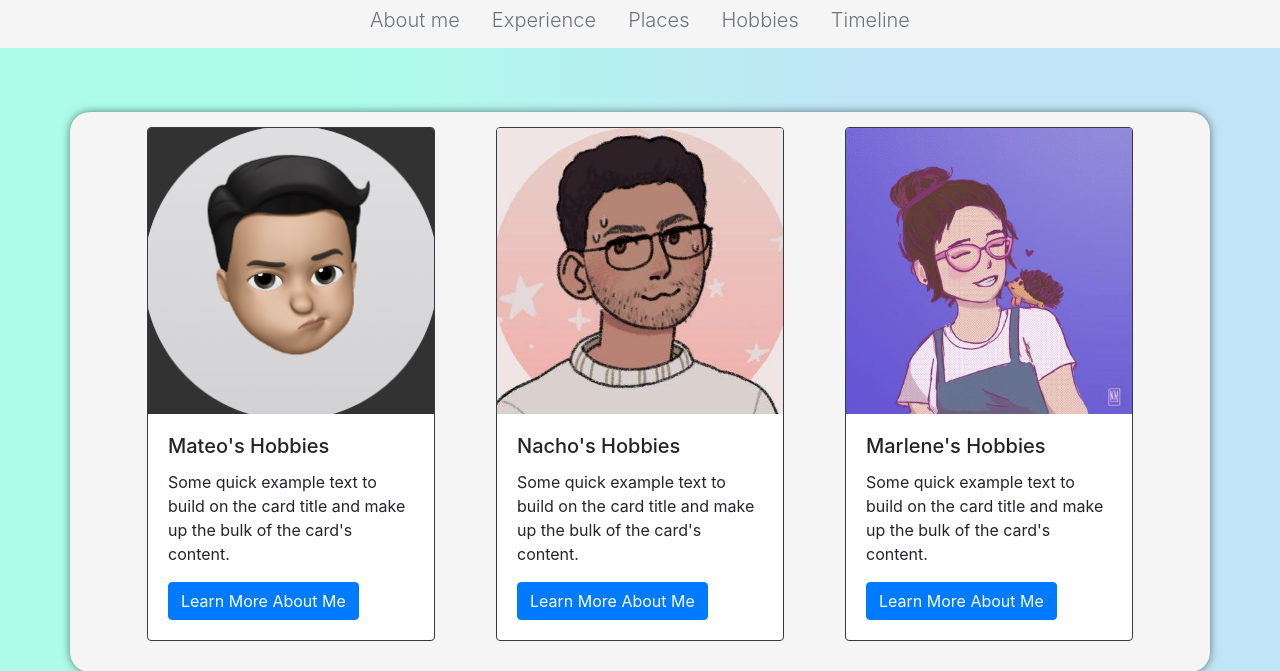
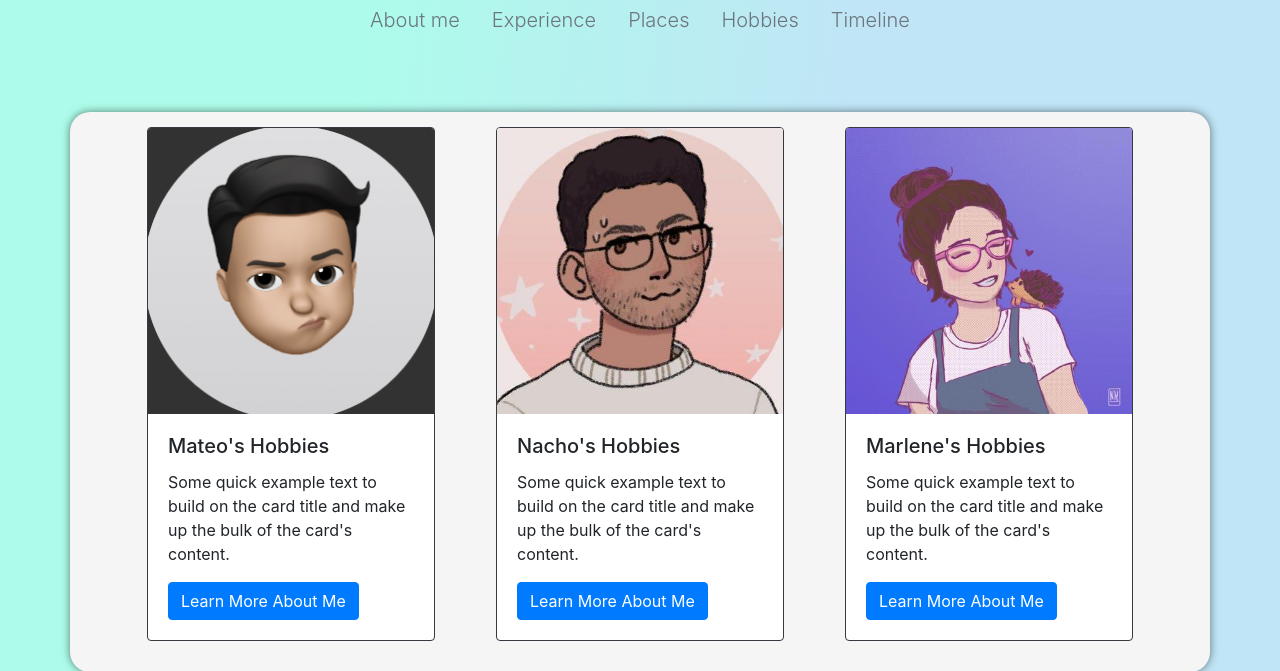
Before and after one commit to marleneharms/marlene-harms-portfolio, a Flask app: page / in a window 1280 px wide. Shown: the top 671 px of the page. Run offline with Flask 2, Linux system fonts and the light colour scheme; parts of the project's set-up code (start-up, migrations or seed data) failed here and were passed over.

Commit message:
Revert "improve navbar"
This reverts commit a0787d99afe45771199d6d1ecb631b5b253b035f.

```diff
--- a/app/static/css/base.css
+++ b/app/static/css/base.css
@@ -13,7 +13,3 @@ body {
 footer {
   background-color: var(--bg-white);
 }
-
-.nav {
-  background-color: var(--bg-white);
-}
```
